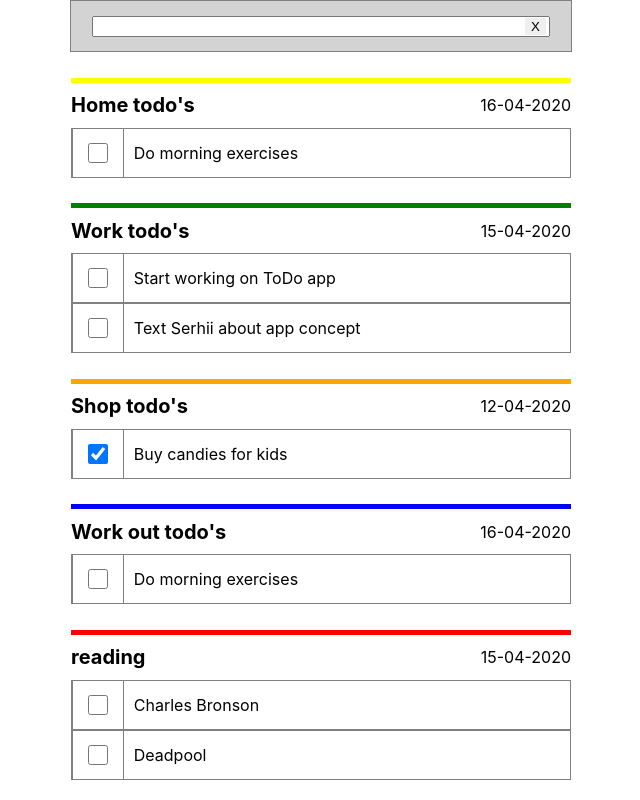
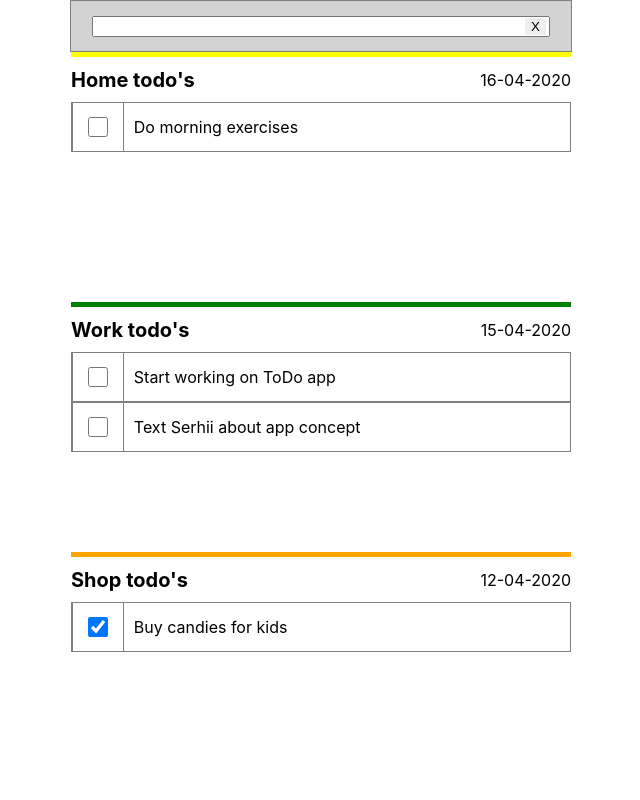
Before and after one commit to KostyrkoNazar/didwilldo, a React (Create React App) app: page / in a window 1280 px wide. Shown: the top 800 px of the page, without its empty margins (319-959 px from the left). Built offline with nearby package versions, Linux system fonts and the light colour scheme.

Commit message:
TodoListGroup styles.css changed

```diff
--- a/src/TodoListGroup/styles.css
+++ b/src/TodoListGroup/styles.css
@@ -1,7 +1,7 @@
 .todoListGroup{
     display: flex;
     width: 500px;
-    margin:2% auto;
+    margin: auto;
     flex-flow: column;
 }
 .titleDateGroupContainer{
@@ -12,8 +12,7 @@
 }
 
 .todoListItemsInContainer{
-    max-height: 200px;
-    height: 100%;
+    height: 200px;
     overflow-y: auto;
 }
 .labelDate{
```
